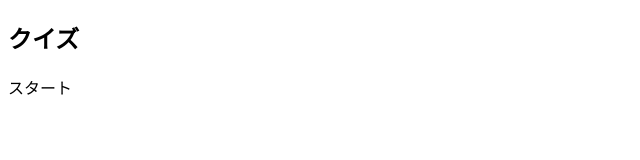
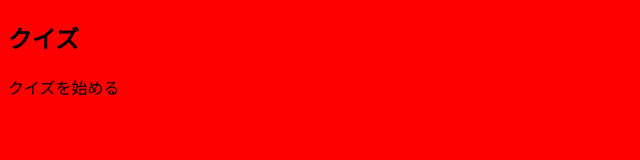
Before and after one commit to one-gift/design-quiz, a plain HTML site: page html/index.html in a window 1280 px wide. Shown: the whole page, without its empty margins (0-640 px from the left). Drawn offline with Linux system fonts and the light colour scheme.

Commit message:
feat 背景色変えました

```diff
--- a/css/style.css
+++ b/css/style.css
@@ -0,0 +1,3 @@
+body {
+    background-color: red;
+}
--- a/html/index.html
+++ b/html/index.html
@@ -4,6 +4,7 @@
     <meta charset="UTF-8">
     <meta http-equiv="X-UA-Compatible" content="IE=edge">
     <meta name="viewport" content="width=device-width, initial-scale=1.0">
+    <link rel="stylesheet" href="../css/style.css">
     <title>Document</title>
     <style>
         #jst {
@@ -28,7 +29,7 @@
     <section>
         <h1>クイズ</h1>
         <div id="start">
-            <p id="text" onclick="getQuiz()">スタート</p>
+            <p id="text" onclick="getQuiz()">クイズを始める</p>
         </div>
 
         <div id="quiestion">
```
